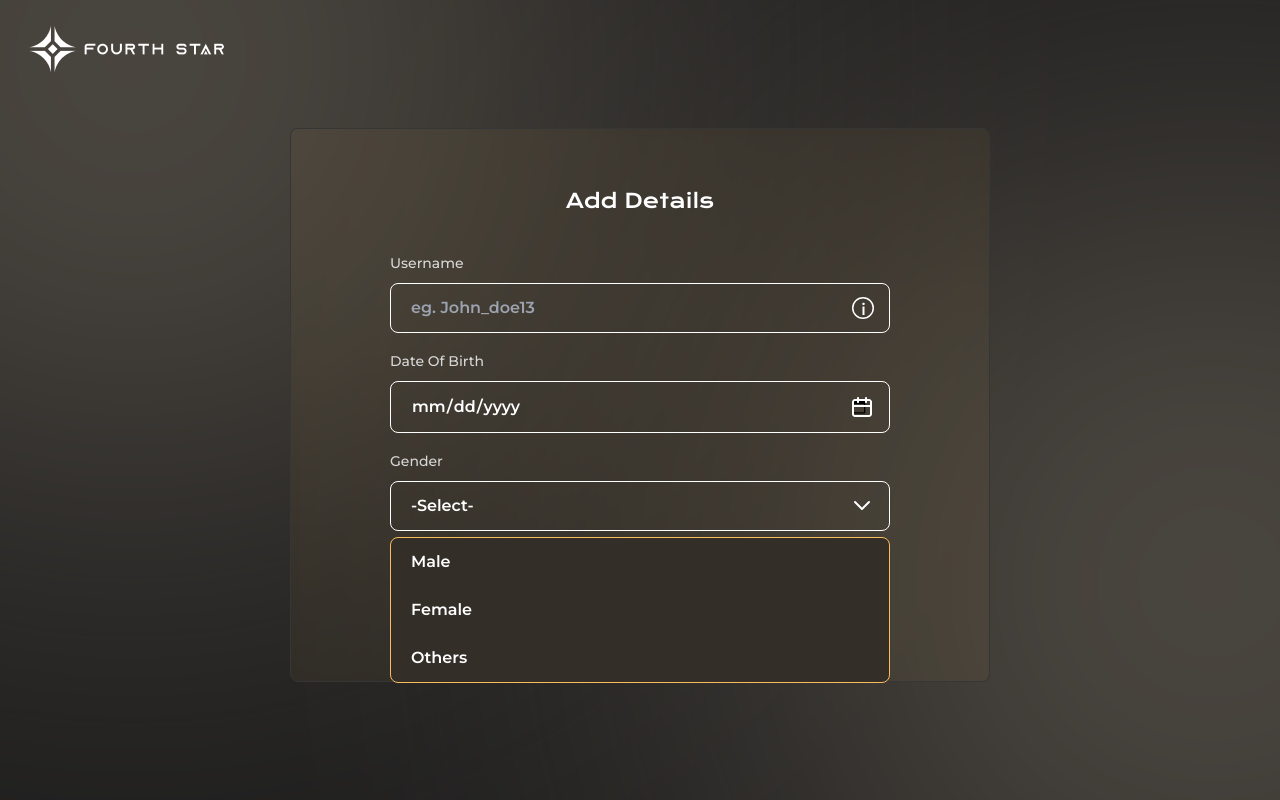
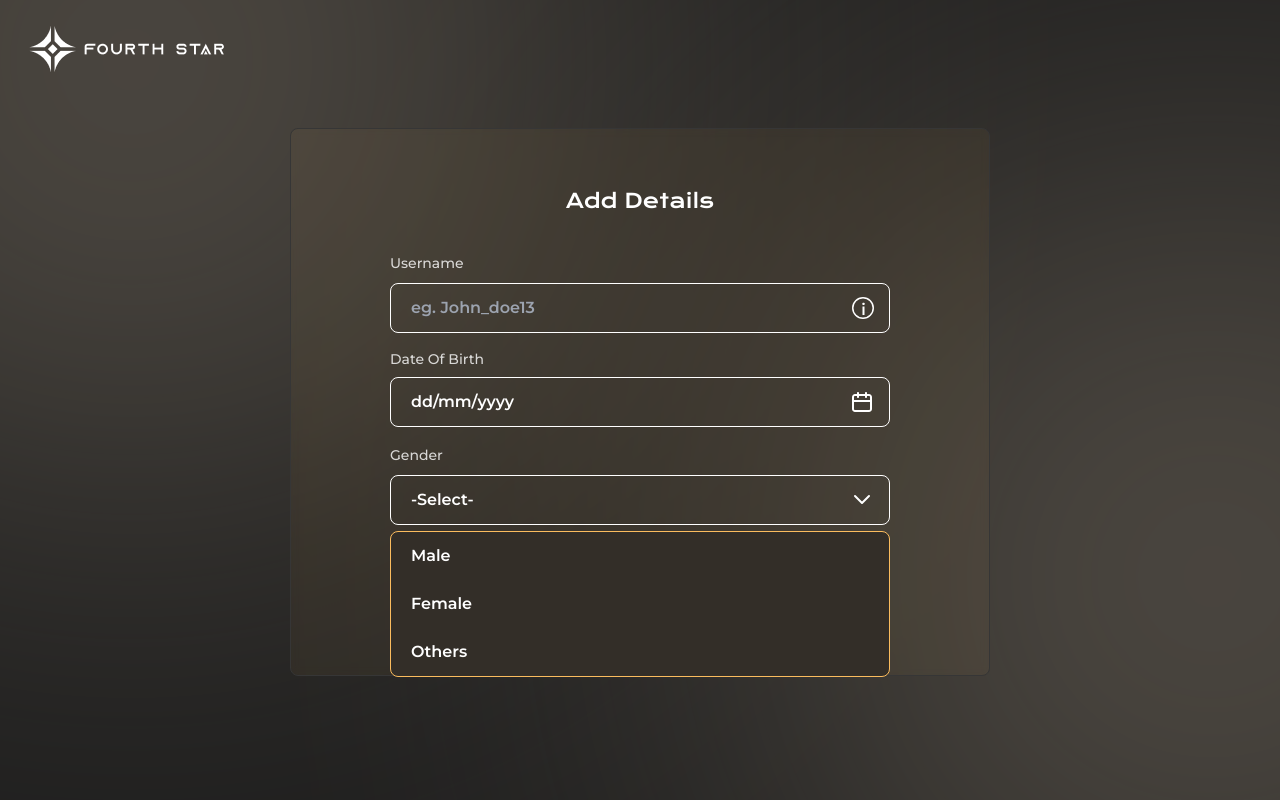
Before and after one commit to Rahul-9211/shadow-cast, a React (Create React App) app: page /signup/add-details in a window 1280 px wide. Both pictures are taken after a click on the element 862 px from the left and 506 px from the top of the page. Shown: the top 800 px of the page. Built offline with nearby package versions, Linux system fonts and the light colour scheme.

Commit message:
error handling left

```diff
--- a/src/pages/auth/signup/addDetails/Index.jsx
+++ b/src/pages/auth/signup/addDetails/Index.jsx
@@ -7,7 +7,7 @@
  */
 
 import { Box } from "@mui/material";
-import { useState } from "react";
+import { useEffect, useRef, useState } from "react";
 import { NavLink } from "react-router-dom";
 import GoogleLogin from "components/buttons/Google";
 
@@ -52,8 +52,7 @@ const AddDetails = () => {
   //   };
   // Function to validate the form data
   const validateForm = () => {
-    let isValid =
-      checkName(formData.name)
+    let isValid = checkName(formData.name);
     return isValid;
   };
   // Function to handle input changes
@@ -186,7 +185,7 @@ const AddDetails = () => {
 
   const [selectedGender, setselectedGender] = useState("-Select-");
   const handleGender = (e) => {
-  console.log("🚀 ~ file: Index.jsx:193 ~ handleGender ~ e:", e)
+    console.log("🚀 ~ file: Index.jsx:193 ~ handleGender ~ e:", e);
     setGender(!Gender);
     setselectedGender(e);
   };
@@ -195,39 +194,77 @@ const AddDetails = () => {
     setGender(!Gender);
   };
 
-  const [focus , setFocus] = useState({
-    username:false,
-    dob : false ,
-    gender : false
-  })
+  const [focus, setFocus] = useState({
+    username: false,
+    dob: false,
+    gender: false,
+  });
 
-  const handleFocus = (value) =>{
-    if(value === "username"){
+  const handleFocus = (value) => {
+    if (value === "username") {
       setFocus({
         ...focus,
         username: true,
       });
     }
-    if(value === "dob"){
+    if (value === "dob") {
       setFocus({
         ...focus,
         dob: true,
       });
     }
-    if(value === "gender"){
+    if (value === "gender") {
       setFocus({
         ...focus,
         gender: true,
       });
-    }
-    else{
+    } else {
       setFocus({
         username: false,
         dob: false,
         gender: false,
-        })
+      });
     }
+  };
+
+  const dobRef = useRef(null);
+  const genderDropdownRef = useRef(null);
+  useEffect(() => {
+    console.log('asdasd')
+    const handleOutsideClick = (event) => {
+      if (dobRef.current && !dobRef.current.contains(event.target)) {
+        setCalender(false);
       }
+
+      if (genderDropdownRef.current && !genderDropdownRef.current.contains(event.target)) {
+        setGender(false);
+      }
+    };
+
+    document.addEventListener("click", handleOutsideClick);
+
+    return () => {
+      document.removeEventListener("click", handleOutsideClick);
+    };
+  }, []);
+
+  const [selectedDate, setselectedDate] = useState("dd/mm/yyyy");
+  const handleDate = (value) => {
+    setCalender(false);
+    const dateString = value.format();
+
+    // Split into date and time
+    const [datePart, timePart] = dateString.split("T");
+
+    // Split the date into day, month, and year
+    const [year, month, day] = datePart.split("-");
+
+    // Create the desired format (dd/mm/yyyy)
+    const formattedDate = `${day}/${month}/${year}`;
+    setselectedDate(formattedDate);
+
+    console.log(formattedDate); // Output: 11/11/2023
+  };
   return (
     <Box className="w-full max-w-[700px] rounded-lg border border-[#363636] p-5 md:p-[32px] lg:p-[58px] signin-form">
       <Box className="text-white max-w-[500px] mx-auto">
@@ -235,7 +272,7 @@ const AddDetails = () => {
           {signUpType === "creator" ? "Become a Creator" : "Add Details"}
         </h1>
         <form className="auth-form mb-5" onSubmit={handleSubmit}>
-          <div className="mb-4" >
+          <div className="mb-4">
             <label
               htmlFor="name"
               className="font-medium text-white/[.80] text-sm"
@@ -308,7 +345,7 @@ const AddDetails = () => {
 
             {userGuideLines && (
               <div
-              data-testid = "Username"
+                data-testid="Username"
                 onBlur={toggleUserGuidelines}
                 className="absolute top-8 -right-[350px] p-5 max-w-[357px] overflow-hidden z-[1] rounded-md bg-[#716046] backdrop-blur-sm"
               >
@@ -333,17 +370,17 @@ const AddDetails = () => {
             )}
           </div>
 
-          <div className="mb-4" onClick={()=>{handleFocus("dob")}} onBlur={()=>{handleFocus("test")}}>
-            <label
-              htmlFor="email"
+          <div
+            className="mb-4"
+          >
+            <p
               className="font-medium text-white/[.80] text-sm"
               data-testid="Date Of Birth"
             >
               Date Of Birth
-            </label>
-            <div className="mt-2  relative">
+            </p>
+            {/* <div className="mt-2  relative" ref={dobRef}>
               <input
-                placeholder="eg. John_doe13"
                 type="date"
                 name="date"
                 data-testid="date"
@@ -351,7 +388,7 @@ const AddDetails = () => {
                   formErrors.date ? "!border-error" : ""
                 }`}
                 id="date"
-                value={formData.date}
+                value={selectedDate}
                 // onChange={handleInputChange}
                 // onBlur={(e) => checkEmail(e.target.value)}
               />
@@ -375,12 +412,52 @@ const AddDetails = () => {
                 </svg>
               </span>
               {Calender && (
-                <div className="absolute bg-white text-red z-[4]">
+                <div className="absolute bg-white text-black z-[4]">
                   <LocalizationProvider dateAdapter={AdapterDayjs}>
-                    <DateCalendar />
+                    <DateCalendar
+                      onChange={(newValue) => handleDate(newValue)}
+                    />
                   </LocalizationProvider>
                 </div>
               )}
+            </div> */}
+
+            <div className="mt-2  relative" ref={dobRef}>
+              <div
+                className={`rounded-lg cursor-pointer w-full remove-icon bg-transparent border border-white focus:border-[#FBBC5E] font-normal py-3 px-5 leading-normal font-semibold outline-none ${
+                  formErrors.date ? "!border-error" : ""
+                }`}
+                onClick={(e) => toggleCalender(e)}
+
+              >
+                <span>{selectedDate}</span>
+                <span
+                  data-testid="PasswordVisibility"
+                  className="vector absolute right-4 top-1/2 -translate-y-1/2 cursor-pointer text-white"
+                >
+                  <svg
+                    xmlns="http://www.w3.org/2000/svg"
+                    width="24"
+                    height="24"
+                    viewBox="0 0 24 24"
+                    fill="none"
+                  >
+                    <path
+                      d="M19 4H17V3C17 2.73478 16.8946 2.48043 16.7071 2.29289C16.5196 2.10536 16.2652 2 16 2C15.7348 2 15.4804 2.10536 15.2929 2.29289C15.1054 2.48043 15 2.73478 15 3V4H9V3C9 2.73478 8.89464 2.48043 8.70711 2.29289C8.51957 2.10536 8.26522 2 8 2C7.73478 2 7.48043 2.10536 7.29289 2.29289C7.10536 2.48043 7 2.73478 7 3V4H5C4.20435 4 3.44129 4.31607 2.87868 4.87868C2.31607 5.44129 2 6.20435 2 7V19C2 19.7956 2.31607 20.5587 2.87868 21.1213C3.44129 21.6839 4.20435 22 5 22H19C19.7956 22 20.5587 21.6839 21.1213 21.1213C21.6839 20.5587 22 19.7956 22 19V7C22 6.20435 21.6839 5.44129 21.1213 4.87868C20.5587 4.31607 19.7956 4 19 4ZM20 19C20 19.2652 19.8946 19.5196 19.7071 19.7071C19.5196 19.8946 19.2652 20 19 20H5C4.73478 20 4.48043 19.8946 4.29289 19.7071C4.10536 19.5196 4 19.2652 4 19V12H20V19ZM20 10H4V7C4 6.73478 4.10536 6.48043 4.29289 6.29289C4.48043 6.10536 4.73478 6 5 6H7V7C7 7.26522 7.10536 7.51957 7.29289 7.70711C7.48043 7.89464 7.73478 8 8 8C8.26522 8 8.51957 7.89464 8.70711 7.70711C8.89464 7.51957 9 7.26522 9 7V6H15V7C15 7.26522 15.1054 7.51957 15.2929 7.70711C15.4804 7.89464 15.7348 8 16 8C16.2652 8 16.5196 7.89464 16.7071 7.70711C16.8946 7.51957 17 7.26522 17 7V6H19C19.2652 6 19.5196 6.10536 19.7071 6.29289C19.8946 6.48043 20 6.73478 20 7V10Z"
+                      fill={`${focus.dob ? "#FBBC5E" : "white"}`}
+                    />
+                  </svg>
+                </span>
+                {Calender && (
+                  <div className="absolute bg-white text-black top-[51px] z-[4]">
+                    <LocalizationProvider dateAdapter={AdapterDayjs}>
+                      <DateCalendar
+                        onChange={(newValue) => handleDate(newValue)}
+                      />
+                    </LocalizationProvider>
+                  </div>
+                )}
+              </div>
             </div>
             {/* {formErrors.date && (
               <span className="text-error text-sm">{formErrors.date}</span>
@@ -423,11 +500,12 @@ const AddDetails = () => {
             >
               Gender
             </label>
-            <div className="mt-2 flex relative date">
+            <div className="mt-2 flex relative date" ref={genderDropdownRef}>
               <div
-                className={`rounded-lg w-full bg-transparent border border-white focus:border-[#51A2FF] font-normal py-3 px-5 leading-normal font-semibold outline-none pr-[40px] ${
+                className={`rounded-lg cursor-pointer w-full bg-transparent border border-white focus:border-[#51A2FF] font-normal py-3 px-5 leading-normal font-semibold outline-none pr-[40px] ${
                   formErrors.password ? "!border-error" : ""
                 }`}
+                onClick={(e) => toggleGender(e)}
               >
                 {selectedGender}
               </div>
@@ -435,6 +513,7 @@ const AddDetails = () => {
               <span
                 data-testid="Gender"
                 className="vector absolute right-4 top-1/2 -translate-y-1/2 cursor-pointer text-white"
+
                 onClick={(e) => toggleGender(e)}
               >
                 <svg
@@ -453,13 +532,17 @@ const AddDetails = () => {
                   />
                 </svg>
               </span>
-            {Gender &&   <div className="absolute w-full top-14 rounded-lg border border-[#FBBC5E] bg-[#332e28] z-[3] overflow-hidden" onBlur={console.log('called')}>
+              {Gender && (
+                <div
+                  className="absolute w-full top-14 rounded-lg border border-[#FBBC5E] bg-[#332e28] z-[3] overflow-hidden"
+                >
                   <div
                     className={`w-full bg-transparent focus:border-[#51A2FF] hover:bg-[#FBBC5E] hover:bg-opacity-10 hover:text-[#FBBC5E] cursor-pointer font-normal py-3 px-5 leading-normal font-semibold outline-none pr-[40px] ${
                       formErrors.password ? "!border-error" : ""
                     }`}
-                  onClick={()=>{handleGender("Male")}}
-
+                    onClick={() => {
+                      handleGender("Male");
+                    }}
                   >
                     Male
                   </div>
@@ -467,8 +550,9 @@ const AddDetails = () => {
                     className={` w-full bg-transparent focus:border-[#51A2FF] hover:bg-[#FBBC5E] hover:bg-opacity-10  hover:text-[#FBBC5E] cursor-pointer font-normal py-3 px-5 leading-normal font-semibold outline-none pr-[40px] ${
                       formErrors.password ? "!border-error" : ""
                     }`}
-
-                  onClick={()=>{handleGender("Female")}}
+                    onClick={() => {
+                      handleGender("Female");
+                    }}
                   >
                     Female
                   </div>
@@ -476,12 +560,14 @@ const AddDetails = () => {
                     className={` w-full bg-transparent focus:border-[#51A2FF] hover:bg-[#FBBC5E] hover:bg-opacity-10 hover:text-[#FBBC5E] cursor-pointer font-normal py-3 px-5 leading-normal font-semibold outline-none pr-[40px] ${
                       formErrors.password ? "!border-error" : ""
                     }`}
-
-                  onClick={()=>{handleGender("Others")}}
+                    onClick={() => {
+                      handleGender("Others");
+                    }}
                   >
                     Others
                   </div>
-              </div>}
+                </div>
+              )}
             </div>
           </div>
 
```
Lines whose indentation alone changed are shown as unchanged.
